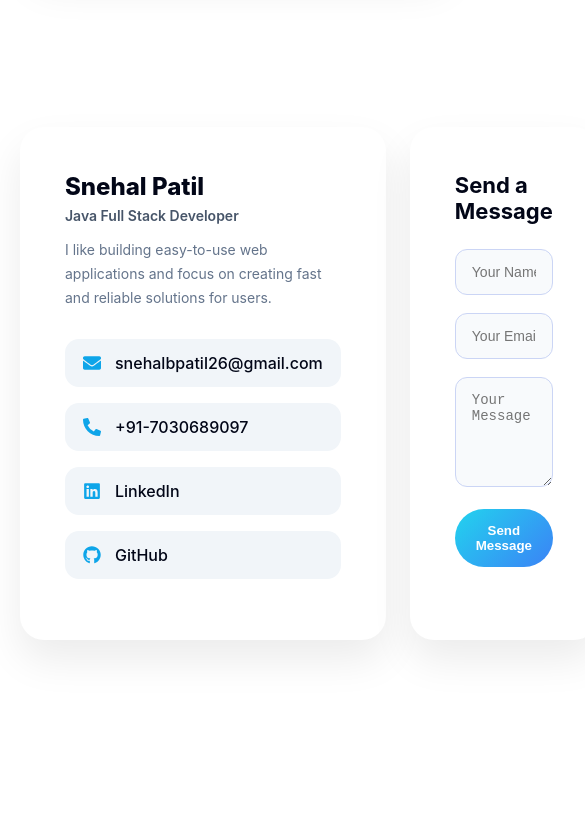
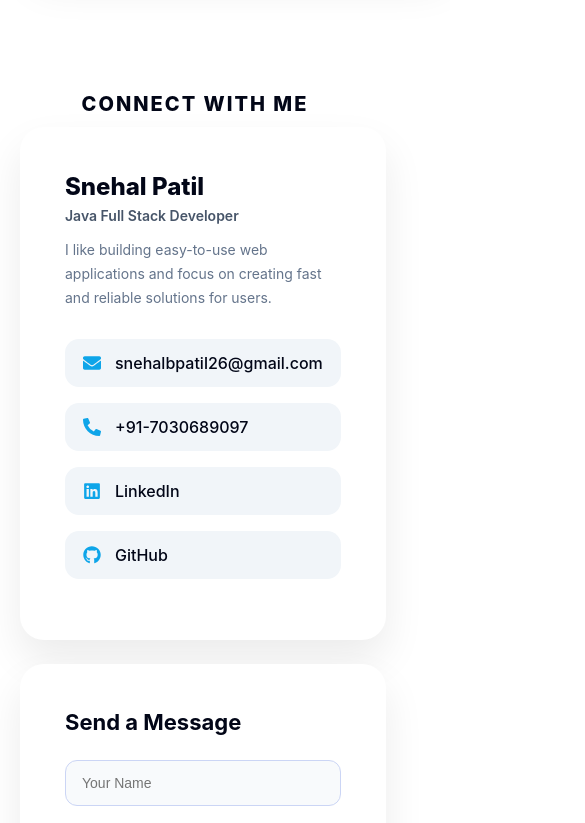
Before and after one commit to Snehal26s/Snehal-Patil-Portfolio, a React (Vite) app: page / in a window 390 px wide. Shown: the part 2040-2863 px from the top of the page, 585 px wide, since content can reach past the window. Built offline with nearby package versions, Linux system fonts and the light colour scheme.

Commit message:
Fix mobile hero animation and contact layout

```diff
--- a/src/css/contact.css
+++ b/src/css/contact.css
@@ -27,7 +27,7 @@
 }
 
 .contact-wrapper::before {
-  /* content: "CONNECT WITH ME"; */
+  content: "CONNECT WITH ME";
   position: absolute;
   top: -55px;
 
@@ -40,6 +40,7 @@
   color: #020617;
   text-transform: uppercase;
   text-align: center;
+
 }
 
 
@@ -177,10 +178,9 @@
 }
 
 
-
 @media (max-width: 768px) {
   .contact-wrapper {
-    flex-direction: column;
+    grid-template-columns: 1fr;
     gap: 24px;
   }
 
@@ -189,3 +189,22 @@
     width: 100%;
   }
 }
+
+
+
+/* =================================================
+   CONTACT – MOBILE FIX
+   ================================================= */
+@media (max-width: 768px) {
+  .contact-wrapper {
+    grid-template-columns: 1fr;
+    gap: 24px;
+  }
+
+  .contact-wrapper::before {
+    font-size: 20px;
+    top: -35px;
+    width: 100%;
+    text-align: center;
+  }
+}
--- a/src/css/hero.css
+++ b/src/css/hero.css
@@ -347,22 +347,23 @@ section {
     margin-top: 8px !important;
   }
 }
-/* ===== FIX NAME NOT SHOWING ON MOBILE ===== */
-/* ===== FINAL HERO MOBILE (ANIMATION + CONNECT VISIBLE) ===== */
+
+
+/* =================================================
+   HERO – MOBILE (ANIMATION + CONNECT VISIBLE)
+   ================================================= */
 @media (max-width: 768px) {
-
   .hero {
+    min-height: calc(100vh - 70px);
+    padding: 24px 16px;
     display: flex;
     flex-direction: column;
     justify-content: center;
     align-items: center;
     text-align: center;
-    min-height: calc(100vh - 70px);
-    padding: 24px;
   }
 
   .hero-left {
-    width: 100%;
     max-width: 100%;
     display: flex;
     flex-direction: column;
@@ -381,21 +382,19 @@ section {
     margin-bottom: 8px;
   }
 
-  /* ROLE */
   .fade-in {
     font-size: 16px;
-    margin-bottom: 16px;
+    margin-bottom: 20px;
     animation: fadeIn 1.5s ease forwards;
     animation-delay: 3.2s;
   }
 
-  /* CONNECT WITH ME – FORCE SHOW */
+  /* CONNECT WITH ME */
   .socials {
-    display: flex !important;
+    display: flex;
     flex-direction: column;
     align-items: center;
-    margin-top: 20px;
-    text-align: center;
+    margin-top: 12px;
   }
 
   .socials h4 {
@@ -411,8 +410,13 @@ section {
     gap: 16px;
   }
 
-  /* OPTIONAL: hide image only */
+  /* Hide image ONLY */
   .hero-right {
     display: none;
   }
+
+  /* Optional: hide skills in hero on mobile */
+  .skills {
+    display: none;
+  }
 }
```
